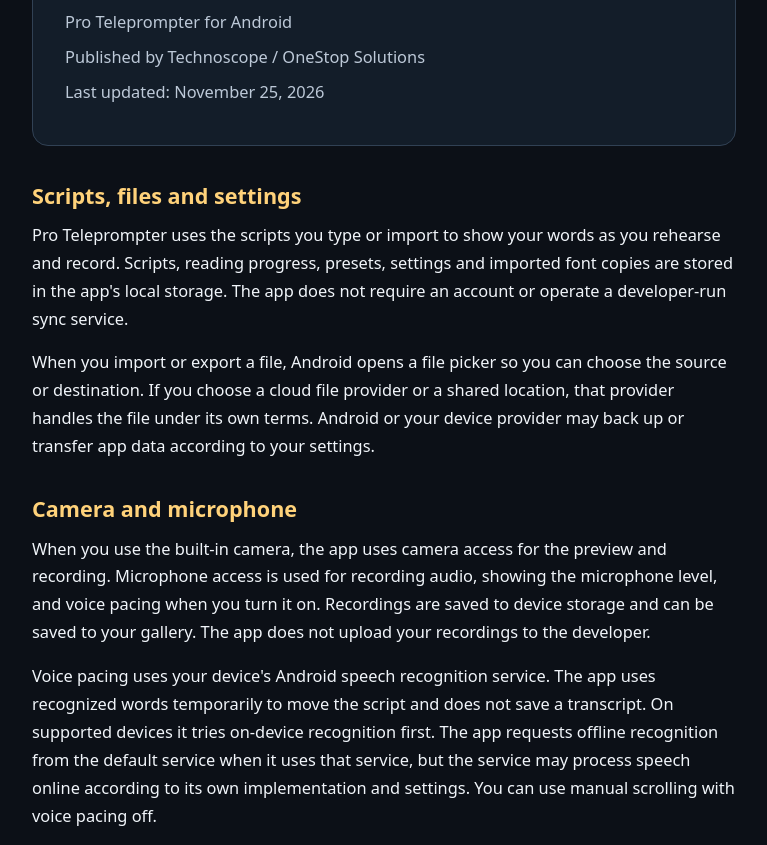
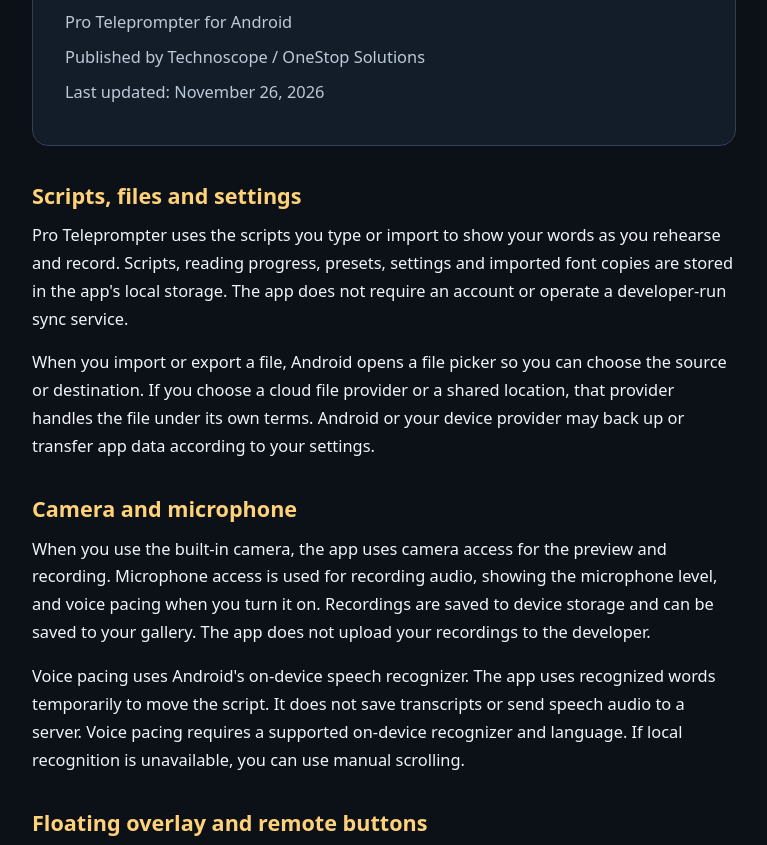
Before and after one commit to technoscope/technoscope.github.io, a plain HTML site: page pro-teleprompter-privacy-policy.html in a window 1280 px wide. Shown: the part 185-1030 px from the top of the page, without its empty margins (256-1023 px from the left). Drawn offline with Linux system fonts and the light colour scheme.

Commit message:
Document on-device-only voice pacing

```diff
--- a/pro-teleprompter-privacy-policy.html
+++ b/pro-teleprompter-privacy-policy.html
@@ -28,14 +28,14 @@ p { font-size: 1.025rem; line-height: 1.7; margin: 0 0 1rem; }
 <h1>Privacy Policy</h1>
 <p>Pro Teleprompter for Android</p>
 <p>Published by Technoscope / OneStop Solutions</p>
-<p>Last updated: November 25, 2026</p>
+<p>Last updated: November 26, 2026</p>
 </header>
 <h2>Scripts, files and settings</h2>
 <p>Pro Teleprompter uses the scripts you type or import to show your words as you rehearse and record. Scripts, reading progress, presets, settings and imported font copies are stored in the app&#x27;s local storage. The app does not require an account or operate a developer-run sync service.</p>
 <p>When you import or export a file, Android opens a file picker so you can choose the source or destination. If you choose a cloud file provider or a shared location, that provider handles the file under its own terms. Android or your device provider may back up or transfer app data according to your settings.</p>
 <h2>Camera and microphone</h2>
 <p>When you use the built-in camera, the app uses camera access for the preview and recording. Microphone access is used for recording audio, showing the microphone level, and voice pacing when you turn it on. Recordings are saved to device storage and can be saved to your gallery. The app does not upload your recordings to the developer.</p>
-<p>Voice pacing uses your device&#x27;s Android speech recognition service. The app uses recognized words temporarily to move the script and does not save a transcript. On supported devices it tries on-device recognition first. The app requests offline recognition from the default service when it uses that service, but the service may process speech online according to its own implementation and settings. You can use manual scrolling with voice pacing off.</p>
+<p>Voice pacing uses Android&#x27;s on-device speech recognizer. The app uses recognized words temporarily to move the script. It does not save transcripts or send speech audio to a server. Voice pacing requires a supported on-device recognizer and language. If local recognition is unavailable, you can use manual scrolling.</p>
 <h2>Floating overlay and remote buttons</h2>
 <p>Display over other apps permission lets the app show your script in a floating window over compatible apps. The window displays the script you select. Pro Teleprompter does not use the overlay permission to read the other app&#x27;s screen.</p>
 <p>If you enable Teleprompter overlay remote in Android Accessibility settings, Android can deliver hardware key events to the app while the overlay is open. The service handles supported media buttons to control play, pause, paragraph navigation and speed. It does not read screen content or store or send key input. Other keys are passed through. You can disable the service in Android Accessibility settings.</p>
```
